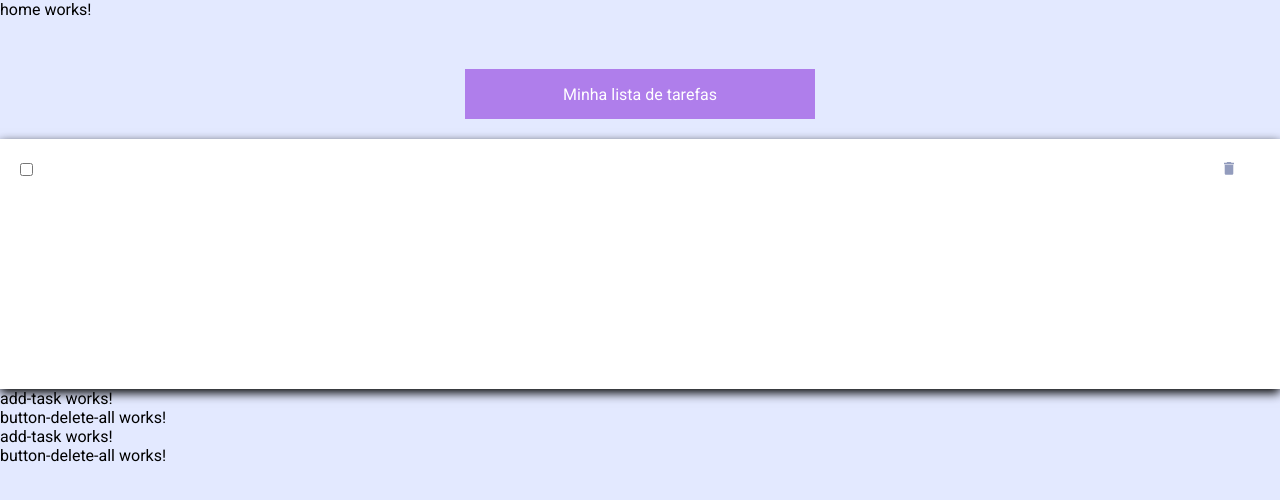
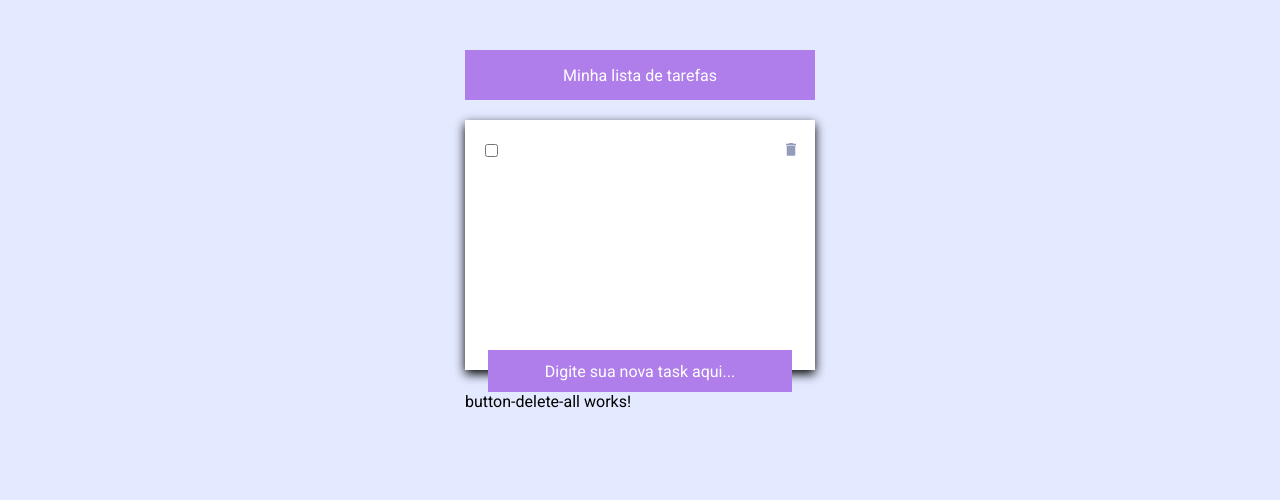
Before and after one commit to expedito16/to-doList, an Angular app: page / in a window 1280 px wide. Shown: the top 500 px of the page. Built offline with nearby package versions, Linux system fonts and the light colour scheme.

Commit message:
estilizacao do componente de add task

```diff
--- a/src/app/module/home/component/add-task/add-task.component.html
+++ b/src/app/module/home/component/add-task/add-task.component.html
@@ -1 +1,6 @@
-<p>add-task works!</p>
+<section>
+  <input
+    type="text"
+    placeholder="Digite sua nova task aqui..."
+  >
+</section>
--- a/src/app/module/home/component/add-task/add-task.component.scss
+++ b/src/app/module/home/component/add-task/add-task.component.scss
@@ -0,0 +1,21 @@
+@import "/src/dist/variables.scss";
+
+section {
+display: flex;
+justify-content: center;
+}
+
+input {
+  font-size: 16px;
+  width: 300px;
+  min-height: 40px;
+  text-align: center;
+  background: $tertiary-background-color;
+  color: $secondary-text-color;
+  border: none;
+  margin-top: -20px;
+}
+
+input::placeholder {
+  color: $secondary-text-color;
+}
--- a/src/app/module/home/pages/home.component.html
+++ b/src/app/module/home/pages/home.component.html
@@ -1,6 +1,4 @@
-<p>home works!</p>
-
-<app-header></app-header>
-<app-list></app-list>
-<app-add-task></app-add-task>
-<app-button-delete-all></app-button-delete-all>
+<section class="container">
+  <app-header></app-header>
+  <app-list></app-list>
+</section>
```
